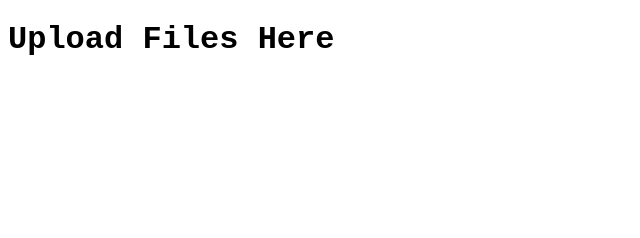
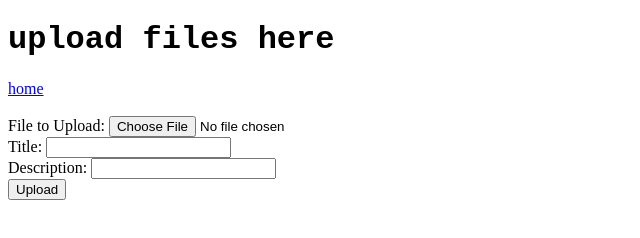
Before and after one commit to CS196Illinois/Group33-FA21, a plain HTML site: page Project/public/upload.html in a window 1280 px wide. Shown: the whole page, without its empty margins (0-640 px from the left). Drawn offline with Linux system fonts and the light colour scheme.

Commit message:
Started writing upload frontend

```diff
--- a/Project/public/audio/getAudio.js
+++ b/Project/public/audio/getAudio.js
@@ -1,5 +1,5 @@
 // Purpose: fetch and return the audio file from Firebase given an ID
-function soundInList(id) {
+async function soundInList(id) {
   var fetchOptions = {
     headers: {
       'Content-Type': 'audio/json',
@@ -8,6 +8,7 @@ function soundInList(id) {
   }
   const soundJson = await fetch('/firebaseJson', fetchOptions);
   const data = await soundJson.json();
+  // We may not want to use a soundmark, but still return the tag or audio source.
   soundMark.bindPopup(`
       <audio controls>
           <source src = "/audio/#${id}">${data.name}" type = "audio/mpeg">
--- a/Project/public/upload.html
+++ b/Project/public/upload.html
@@ -7,8 +7,28 @@
   <title>Upload</title>
 </head>
 <body>
-  <h1 style="font-family: 'Courier New', Courier, monospace;">Upload Files Here</h1>
+  <h1 style="font-family: 'Courier New', Courier, monospace;">upload files here</h1>
+  <div>
+    <a rel="self" href="/">home</a>
+  </div>
   <br>
+  <!-- Form is a way of having the user input info for upload -->
+  <!-- May not be the thing we want to use, but it is fine for now... -->
+  <form action="" method="POST">
+    <div>
+      <label for="audioFile">File to Upload: </label>
+      <input type="file" id="audioFile" name="audioFile">
+    </div>
+    <div>
+      <label for="title">Title: </label>
+      <input type="text" id="title" name="title">
+    </div>
+    <div>
+      <label for="description">Description: </label>
+      <input type="text" id="description" name="description">
+    </div>
+    <button type="submit" id="uploadButton">Upload</button>
+  </form>
   <script>
     /* writing these notes in a script tag cuz I'm lazy, and I really don't wanna code this rn
 
@@ -23,6 +43,16 @@
       - Find a way to upload an audio file through an API
       - Create the basic DOM elements
       - Implement an express POST function that uploads the AUDIO and JSON data to the server
+
+    Idea for how to approach this:
+      - Start by making the HTML form upload page
+      - Send the info to an endpoint / method that will:
+        - Create a unique key
+        - Construct a JSON file from the form information provided
+          - If any required information is missing, this should should be handled.
+          - Stop the process and force the user to enter the correct information.
+        - Upload the JSON file (named using the key) to Firebase
+        - Upload the Audio file (named using the key) to Firebase
     */
   </script>
 </body>
```
Also changed, not shown: Project/public/audio.html (+20 -0 lines), Project/public/map/map.js (+17 -3 lines).
